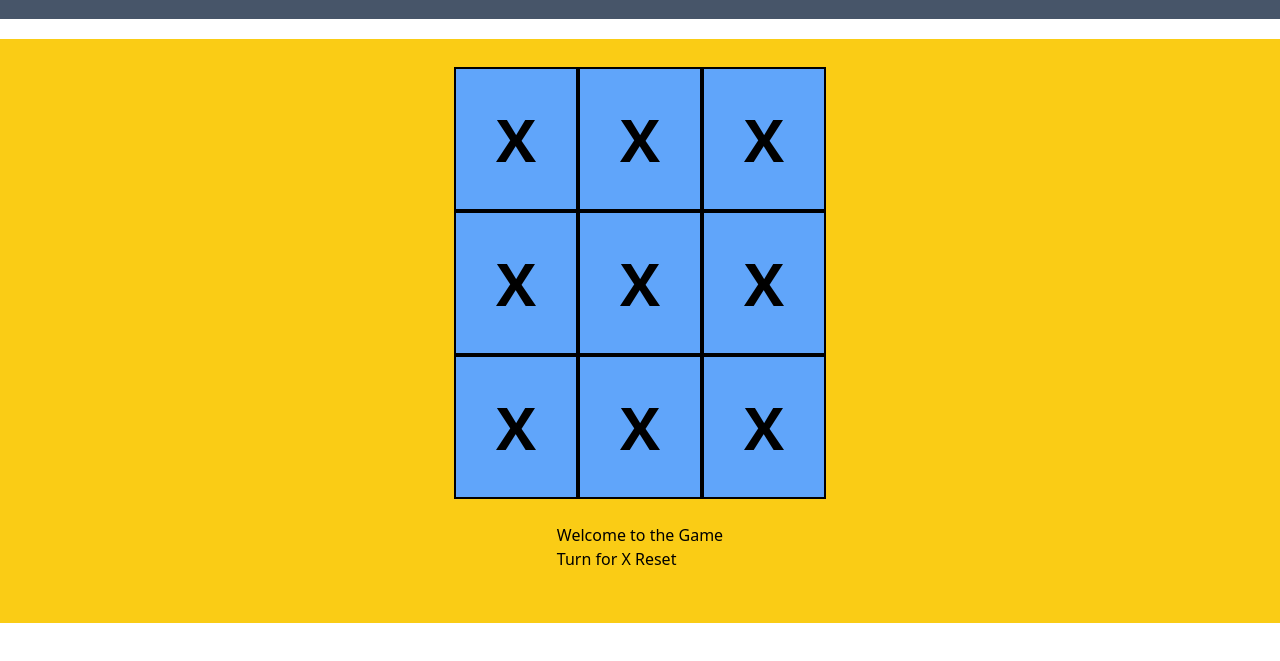
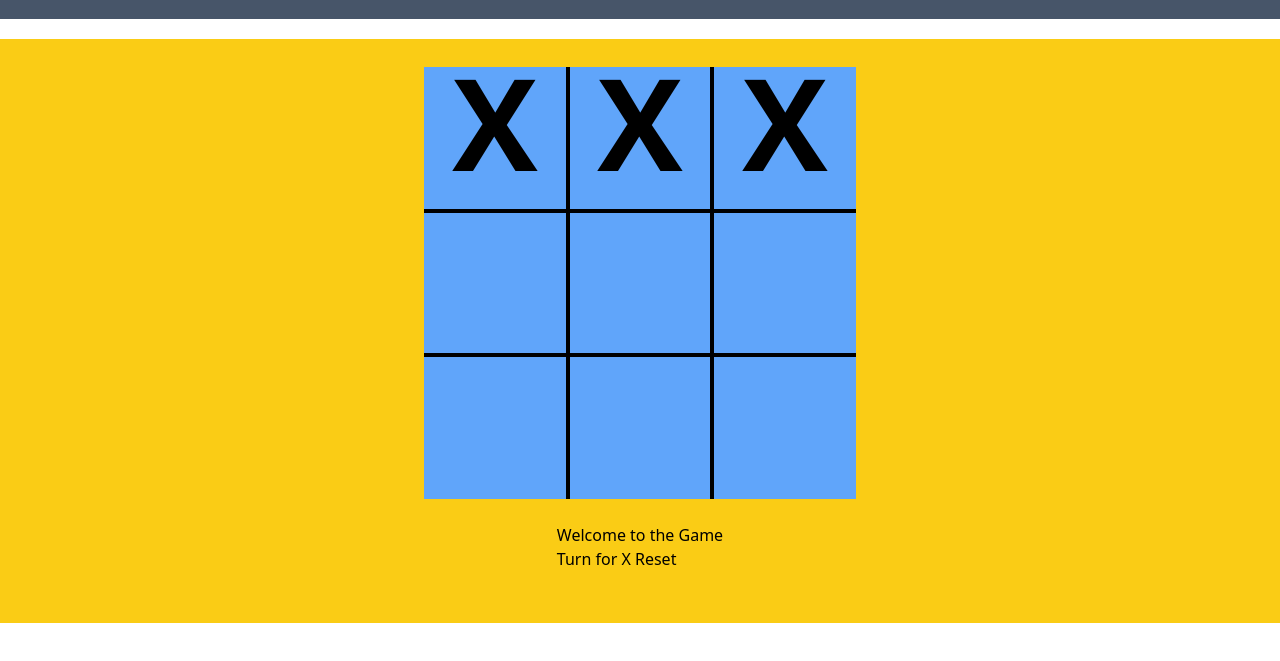
Before and after one commit to sunny2329/TIc-Toe, a website: page index.html in a window 1280 px wide. Shown: the part 65-726 px from the top of the page. Drawn offline with Linux system fonts and the light colour scheme.

Commit message:
basic changes

```diff
--- a/index.html
+++ b/index.html
@@ -17,33 +17,33 @@
 
 
     <div class="gameContainer bg-yellow-400 flex justify-center w-[100%] mt-5 flex-col items-center p-7">
-        <div class="container bg-blue-400 w-auto grid grid-cols-3 text-6xl justify-center font-bold p-0">
-            <div class="box">
+        <div class="container bg-blue-400 w-auto grid grid-cols-3  justify-center font-bold p-0">
+            <div class="box box1">
                 <span class="boxtext">X</span>
             </div>
-            <div class="box">
+            <div class="box box2">
                 <span class="boxtext">X</span>
             </div>
-            <div class="box">
+            <div class="box box3">
                 <span class="boxtext">X</span>
             </div>
-            <div class="box">
-                <span class="boxtext">X</span>
+            <div class="box box4">
+                <span class="boxtext"></span>
             </div>
             <div class="box">
-                <span class="boxtext">X</span>
+                <span class="boxtext"></span>
             </div>
-            <div class="box">
-                <span class="boxtext">X</span>
+            <div class="box box5">
+                <span class="boxtext"></span>
             </div>
-            <div class="box">
-                <span class="boxtext">X</span>
+            <div class="box box6">
+                <span class="boxtext"></span>
             </div>
-            <div class="box">
-                <span class="boxtext">X</span>
+            <div class="box box7">
+                <span class="boxtext"></span>
             </div>
-            <div class="box">
-                <span class="boxtext">X</span>
+            <div class="box box8">
+                <span class="boxtext"></span>
             </div>
         </div>
 
--- a/input.css
+++ b/input.css
@@ -2,7 +2,54 @@
 @tailwind components;
 @tailwind utilities;
 
+.boxtext{
+    @apply mb-8 text-9xl
+}
+.box{
+    @apply border-2 border-solid border-black p-10 w-[9rem] h-[9rem] flex justify-center items-center
+}
 
-.box{
-    @apply border-2 border-solid border-black p-10
+
+.box:hover{
+    @apply bg-blue-300
 }
+
+
+.box1{
+    @apply border-l-0 border-t-0
+}
+
+
+
+.box2{
+    @apply border-t-0
+}
+
+
+.box3{
+    @apply border-t-0 border-r-0
+}
+
+
+.box4{
+    @apply border-l-0
+}
+
+
+.box5{
+    @apply border-r-0
+}
+
+
+.box6{
+    @apply border-l-0 border-b-0
+}
+
+.box7{
+    @apply border-b-0
+}
+
+
+.box8{
+    @apply border-r-0 border-b-0
+}
```
Also changed, not shown: style.css.
